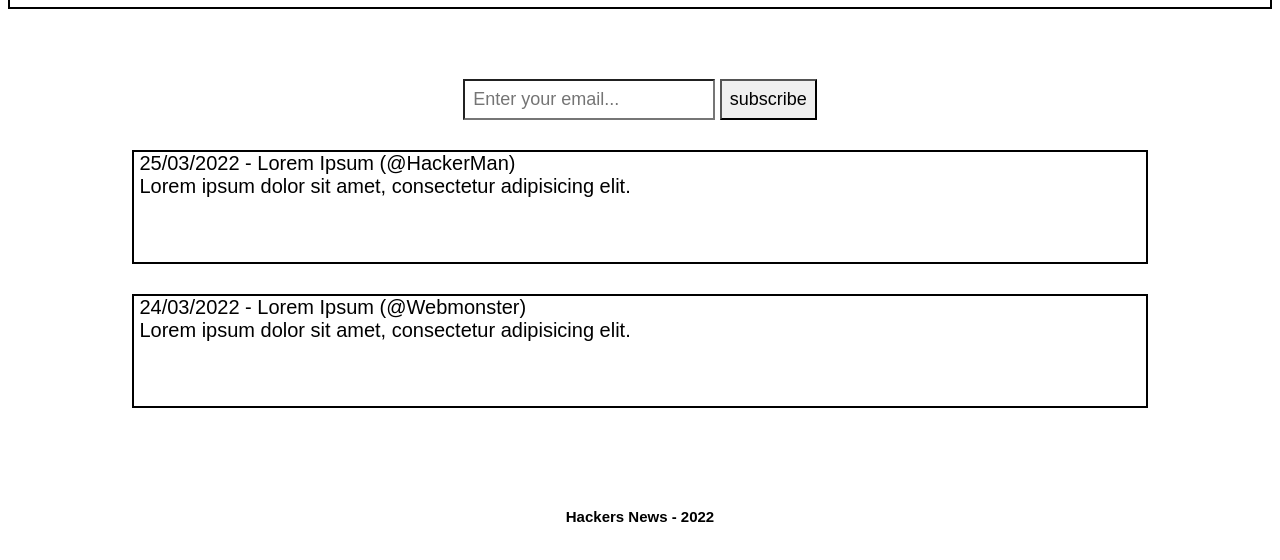
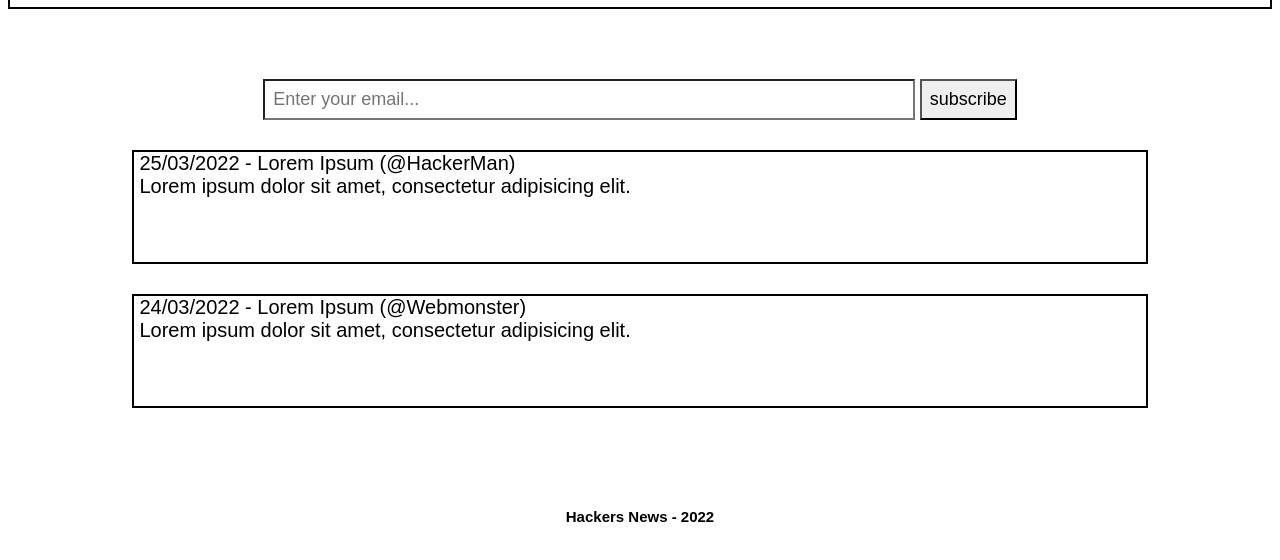
Before and after one commit to MatiasPaillal/Hacker-news, a plain HTML site: page Home.html in a window 1280 px wide. Shown: the part 80-640 px from the top of the page. Drawn offline with Linux system fonts and the light colour scheme.

Commit message:
cambios5

```diff
--- a/Home.html
+++ b/Home.html
@@ -18,8 +18,8 @@
 <div class="campo">
 
 <form class="formulario1">
-    <input class="formBusqueda" type="text" id="email" name="email" placeholder="Enter your email...">
-    <input class="formBusqueda" type="submit" id="boton" name="botonSubs" value="subscribe" >
+    <input class="formBusqueda email" type="text" id="email" name="email" placeholder="Enter your email...">
+    <input class="formBusqueda " type="submit" id="boton" name="botonSubs" value="subscribe" >
 </form>
 
  <div class="campos" >
--- a/estilos.css
+++ b/estilos.css
@@ -41,6 +41,11 @@ a{
     border-radius: 0%;
     padding: 8px;
 }
+.formBusqueda.email{
+    width: 50%;
+
+}
+
 .formulario2{
     text-align: right;
     margin: auto;
```
